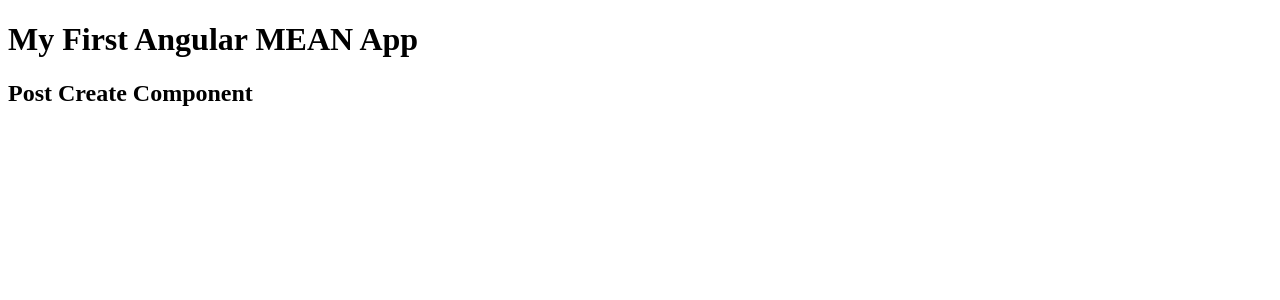
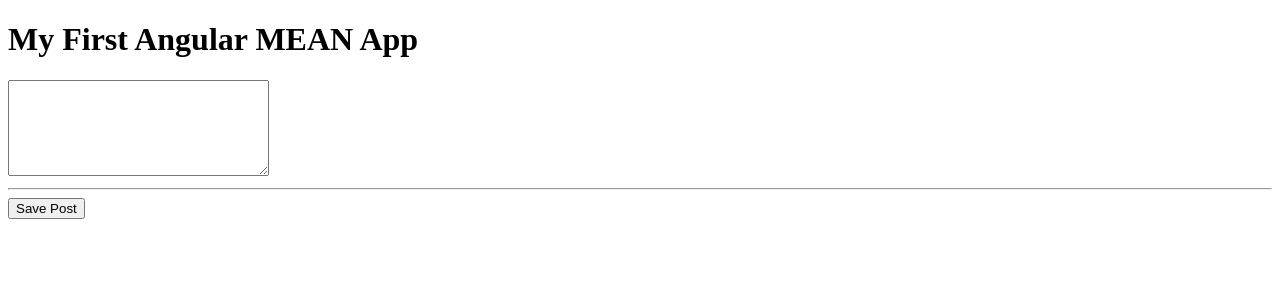
Before and after one commit to essjay05/100DaysOfCode2023_mean-course-starter, an Angular app: page / in a window 1280 px wide. Shown: the top 300 px of the page. Built offline with nearby package versions, Linux system fonts and the light colour scheme.

Commit message:
Updated post-create component files to add click script action successfully.

```diff
--- a/src/app/posts/post-create/post-create.component.html
+++ b/src/app/posts/post-create/post-create.component.html
@@ -1 +1,3 @@
-<h2>Post Create Component</h2>
+<textarea name="" id="" cols="30" rows="6"></textarea>
+<hr>
+<button (click)="onAddPost()">Save Post</button>
--- a/src/app/posts/post-create/post-create.component.ts
+++ b/src/app/posts/post-create/post-create.component.ts
@@ -5,5 +5,7 @@
   templateUrl: './post-create.component.html'
 })
 export class PostCreateComponent {
-
+  onAddPost = () => {
+    alert('Post was clicked')
+  }
 }
```
